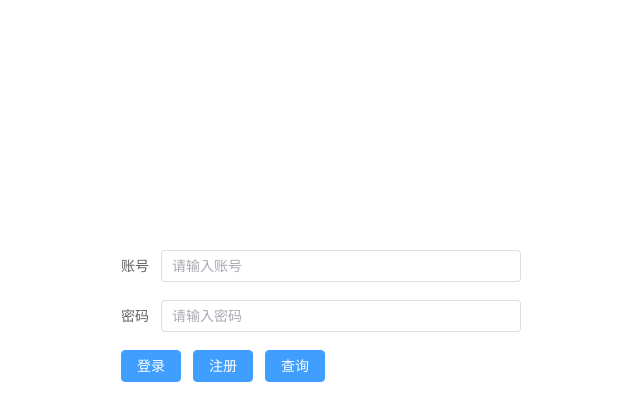
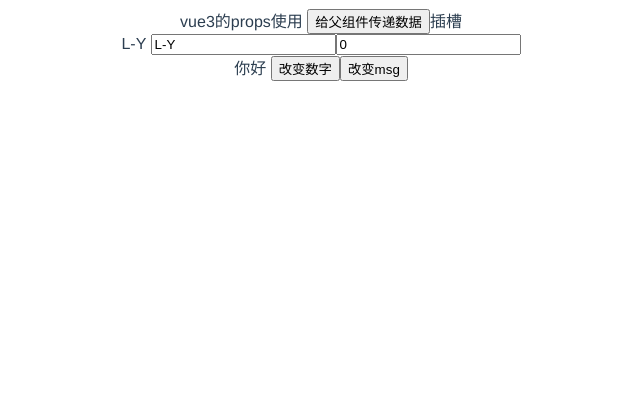
Before and after one commit to LewisLen/vue3-app, a Vue app: page /demo in a window 1280 px wide. Before the commit this address led to /login. Shown: the top 420 px of the page, without its empty margins (319-959 px from the left). Built offline with nearby package versions, Linux system fonts and the light colour scheme; no server answers.

Commit message:
feat: setup、computed、watch

```diff
--- /dev/null
+++ b/src/components/DemoHe.vue
@@ -0,0 +1,32 @@
+<template>
+  <div class="hello">
+    {{ testMsg }}
+    <button @click="sayFn">给父组件传递数据</button>
+    <slot name="sss"></slot>
+  </div>
+</template>
+
+<script>
+import { reactive } from "vue";
+export default {
+  props: ["testMsg"],
+  // emits: ["hello"],
+  setup(props, context) {
+    console.log(props);
+    console.log(context.slots);
+    const obj = reactive({
+      name: "Len",
+    });
+    const sayFn = () => {
+      // emit事件向父组件传递数据
+      context.emit("hello", obj.name);
+    };
+    return {
+      obj,
+      sayFn,
+    };
+  },
+};
+</script>
+
+<style></style>
--- a/src/router/index.js
+++ b/src/router/index.js
@@ -4,6 +4,11 @@
 import Chat from "../views/Chat.vue";
 
 const routes = [
+  {
+    path: "/demo",
+    name: "Demo",
+    component: () => import("../views/Demo.vue"),
+  },
   {
     path: "/",
     name: "Index",
--- /dev/null
+++ b/src/views/Demo.vue
@@ -0,0 +1,99 @@
+<template>
+  <div class="demo">
+    <demo-he testMsg="vue3的props使用" msg="message" @hello="sayHello">
+      <!-- 具名插槽 -->
+      <template v-slot:sss>
+        <span>插槽</span>
+      </template>
+    </demo-he>
+    {{ person.job }}
+    <input type="text" v-model="person.job" />
+    <input v-model="num" />
+    <br />
+    {{ person.msg }}
+    <button @click="changeNum">改变数字</button>
+    <button @click="changeMsg">改变msg</button>
+  </div>
+</template>
+
+<script>
+import { ref, reactive, computed, watch } from "vue";
+import DemoHe from "../components/DemoHe.vue";
+export default {
+  components: { DemoHe },
+  setup() {
+    const sayHello = (val) => {
+      console.log("Hello,", val);
+    };
+
+    const person = reactive({
+      fname: "L",
+      lname: "Y",
+      age: 18,
+      msg: "你好",
+    });
+
+    let num = ref(0);
+    let tempNum = ref(0);
+
+    const changeNum = () => {
+      tempNum.value++;
+    };
+    const changeMsg = () => {
+      person.msg += "!";
+    };
+
+    person.job = computed({
+      get() {
+        return person.fname + "-" + person.lname;
+      },
+      set(val) {
+        const tempName = val.split("-");
+        person.fname = tempName[0];
+        person.lname = tempName[1];
+      },
+    });
+
+    watch(
+      [num, tempNum],
+      (newValue, oldValue) => {
+        console.log("watch --- num --- tempNum");
+        // watch多个数据时，newValue和oldValue也是数组
+        console.log("newValue--", newValue);
+        console.log("oldValue--", oldValue);
+      },
+      {
+        immediate: true,
+        deep: true,
+      }
+    );
+
+    // 1. 监听reactive定义的响应式数据，没法正确获取oldValue，只能拿到newValue
+    // 2. 相对于vue2的watch，嵌套的对象也能直接监听
+    // 3. 但需要监听对象里单个属性时，需要用返回值表示
+    watch(person, (newValue, oldValue) => {
+      console.log("watch---person");
+      console.log("newValue--", newValue);
+      console.log("oldValue--", oldValue);
+    });
+    // watch(
+    //   () => person.msg,
+    //   (newValue, oldValue) => {
+    //     console.log("watch---msg");
+    //     console.log("newValue--", newValue);
+    //     console.log("oldValue--", oldValue);
+    //   }
+    // );
+
+    return {
+      person,
+      sayHello,
+      changeNum,
+      changeMsg,
+      num,
+    };
+  },
+};
+</script>
+
+<style></style>
```
Also changed, not shown: 1 other file (tests, documents, lock files or other folders).
